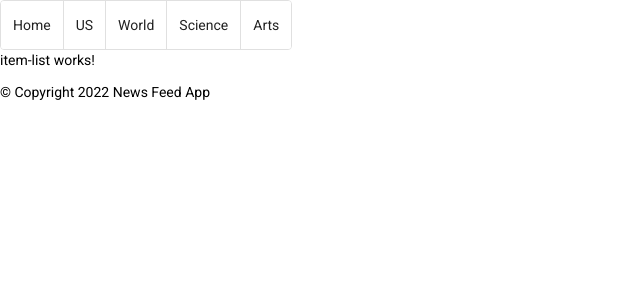
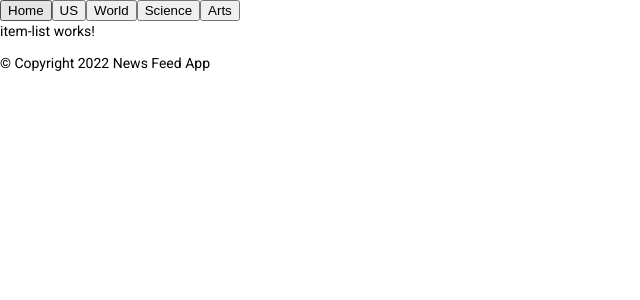
Before and after one commit to 6895mahfuzgit/news-feed-app, an Angular app: page / in a window 1280 px wide. Shown: the top 300 px of the page, without its empty margins (0-640 px from the left). Built offline with nearby package versions, Linux system fonts and the light colour scheme.

Commit message:
Update top-menu-bar.component.html

```diff
--- a/src/app/top-menu-bar/top-menu-bar.component.html
+++ b/src/app/top-menu-bar/top-menu-bar.component.html
@@ -1,7 +1,6 @@
-<mat-button-toggle-group name="fontStyle" aria-label="Font Style">
-  <mat-button-toggle value="bold">Home</mat-button-toggle>
-  <mat-button-toggle value="bold">US</mat-button-toggle>
-  <mat-button-toggle value="bold">World</mat-button-toggle>
-  <mat-button-toggle value="bold">Science</mat-button-toggle>
-  <mat-button-toggle value="bold">Arts</mat-button-toggle>
-</mat-button-toggle-group>
+
+  <button (click)="loadData('Home')" value="bold">Home</button>
+  <button (click)="loadData('Us')" value="bold">US</button>
+  <button (click)="loadData('World')" value="bold">World</button>
+  <button (click)="loadData('Science')" value="bold">Science</button>
+  <button (click)="loadData('Arts')" value="bold">Arts</button>
```
